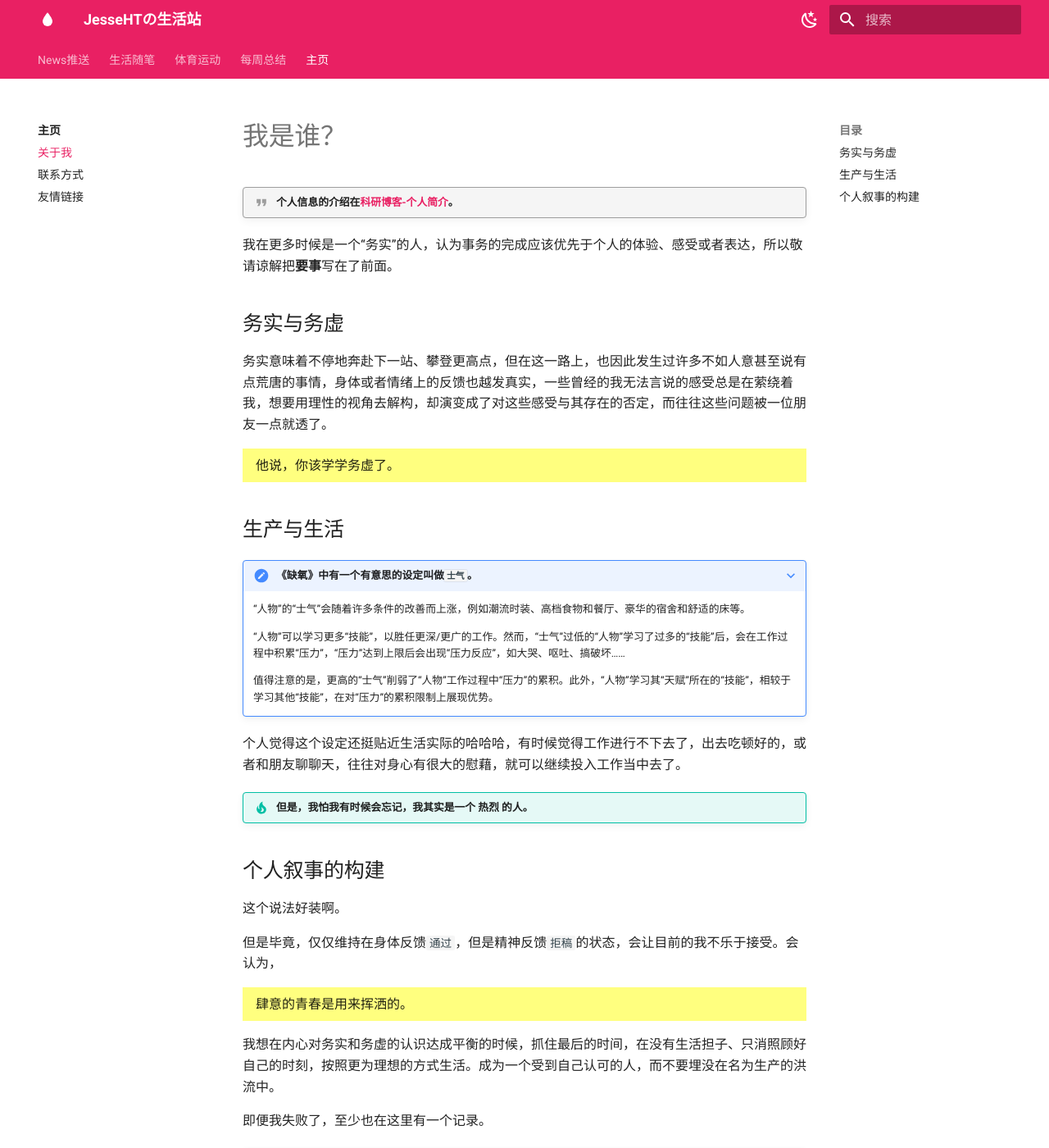
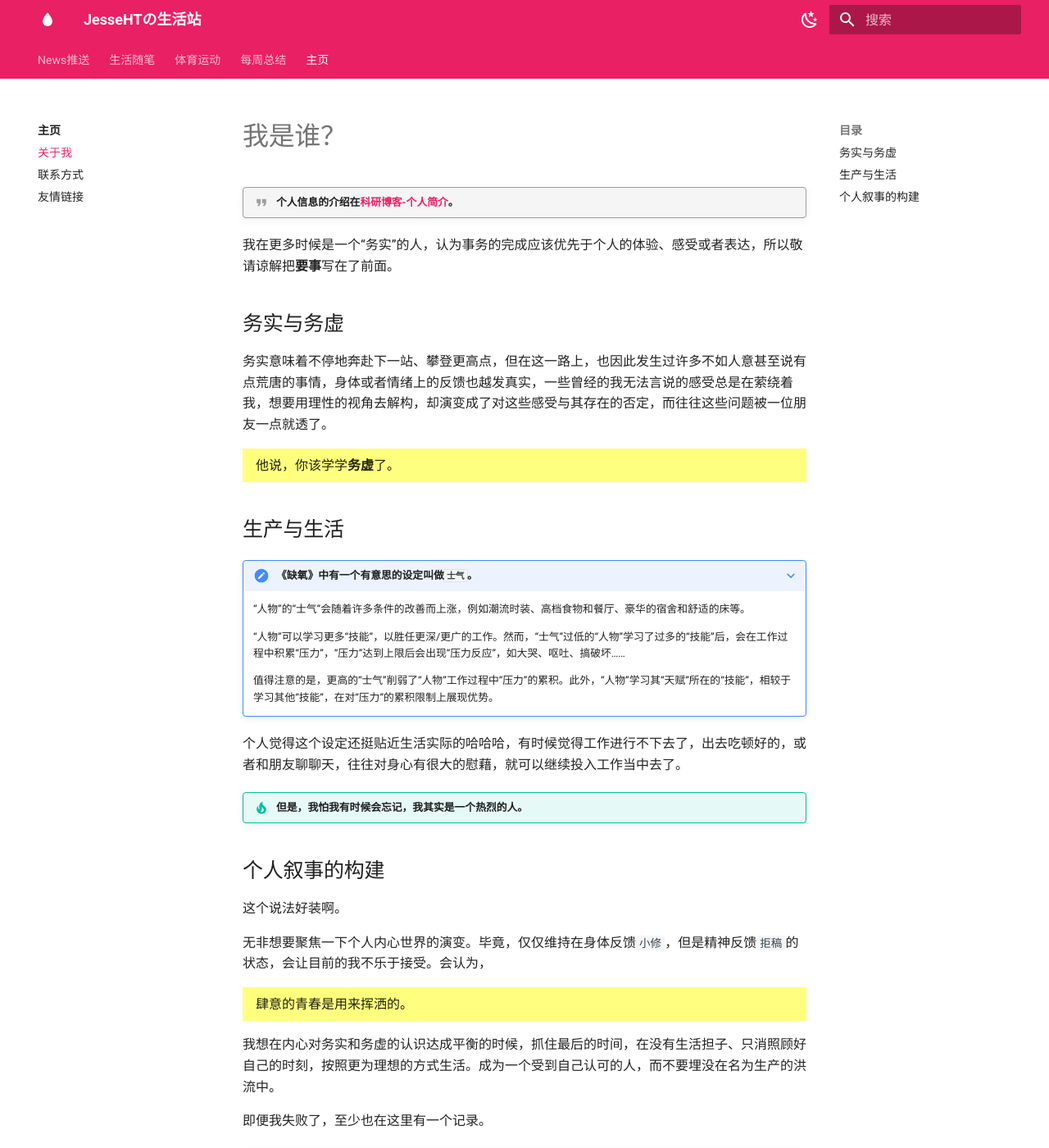
Before and after one commit to JesseHaoTian/HTLife, an MkDocs documentation site: the page built from docs/2About_Me.md, in a window 1280 px wide and 1400 px high. Shown: the whole window at 82% size. Built offline with MkDocs 1.6.1 and Material for MkDocs 9.7.7, drawn with Linux system fonts in a browser that asks for light colours.

Commit message:
2025-04-18_20:48:10 update

```diff
--- a/docs/2About_Me.md
+++ b/docs/2About_Me.md
@@ -10,7 +10,7 @@
 
 {==
 
-他说，你该学学务虚了。
+他说，你该学学<b>务虚</b>了。
 
 ==}
 
@@ -26,13 +26,13 @@
 
 个人觉得这个设定还挺贴近生活实际的哈哈哈，有时候觉得工作进行不下去了，出去吃顿好的，或者和朋友聊聊天，往往对身心有很大的慰藉，就可以继续投入工作当中去了。
 
-!!! tip "但是，我怕我有时候会忘记，我其实是一个 <b>热烈</b> 的人。"
+!!! tip "但是，我怕我有时候会忘记，我其实是一个热烈的人。"
 
 ## 个人叙事的构建
 
 这个说法好装啊。
 
-但是毕竟，仅仅维持在身体反馈`通过`，但是精神反馈`拒稿`的状态，会让目前的我不乐于接受。会认为，
+无非想要聚焦一下个人内心世界的演变。毕竟，仅仅维持在身体反馈`小修`，但是精神反馈`拒稿`的状态，会让目前的我不乐于接受。会认为，
 
 {==
 
--- a/mkdocs.yml
+++ b/mkdocs.yml
@@ -34,6 +34,7 @@ nav:
     - 2Informal_Notes/index.md
   - 体育运动:
     - 3Physical_Exercise/index.md
+    - 400 m: 3Physical_Exercise/400_Train.md
   - 每周总结:
     - 0Weekly_Summary/index.md
     - 2025年3月:
```
Also changed, not shown: docs/2Informal_Notes/Re0.md (added, +17 -0 lines), docs/3Physical_Exercise/400_Train.md (added, +56 -0 lines).
